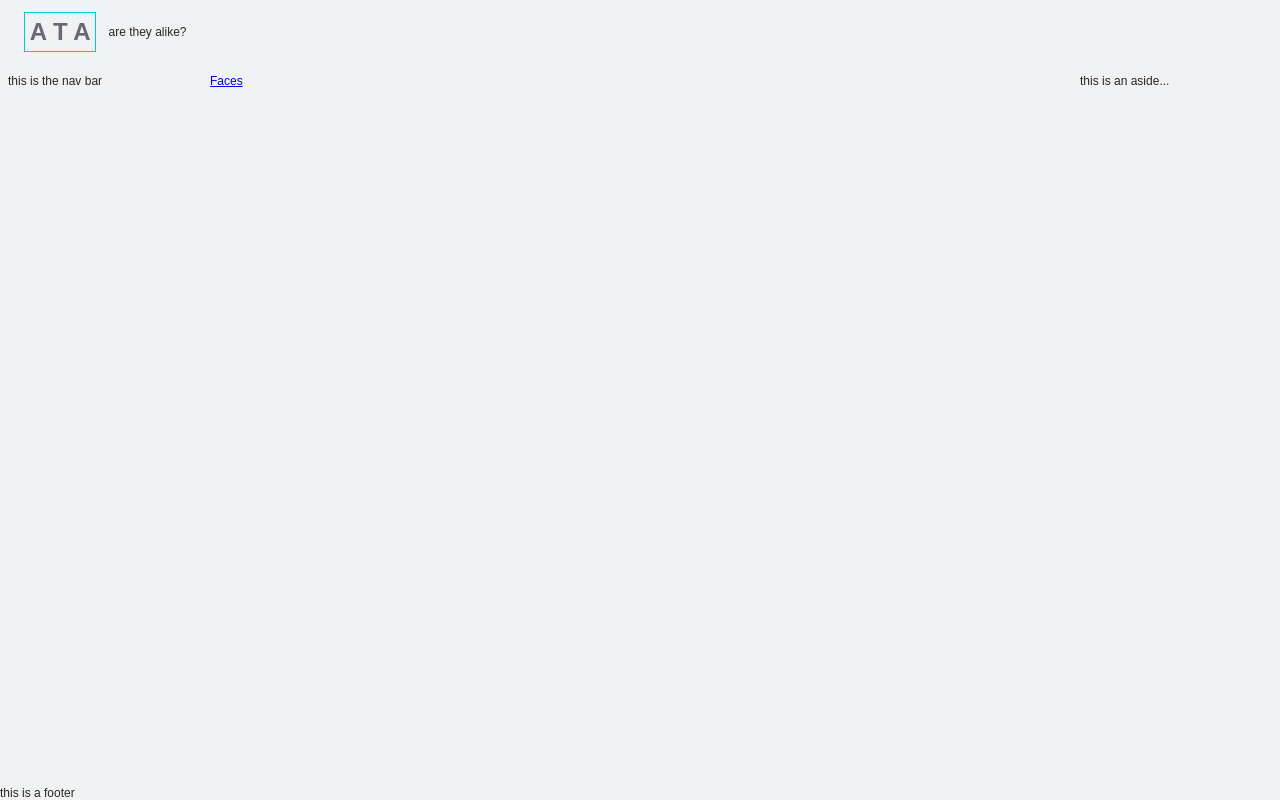
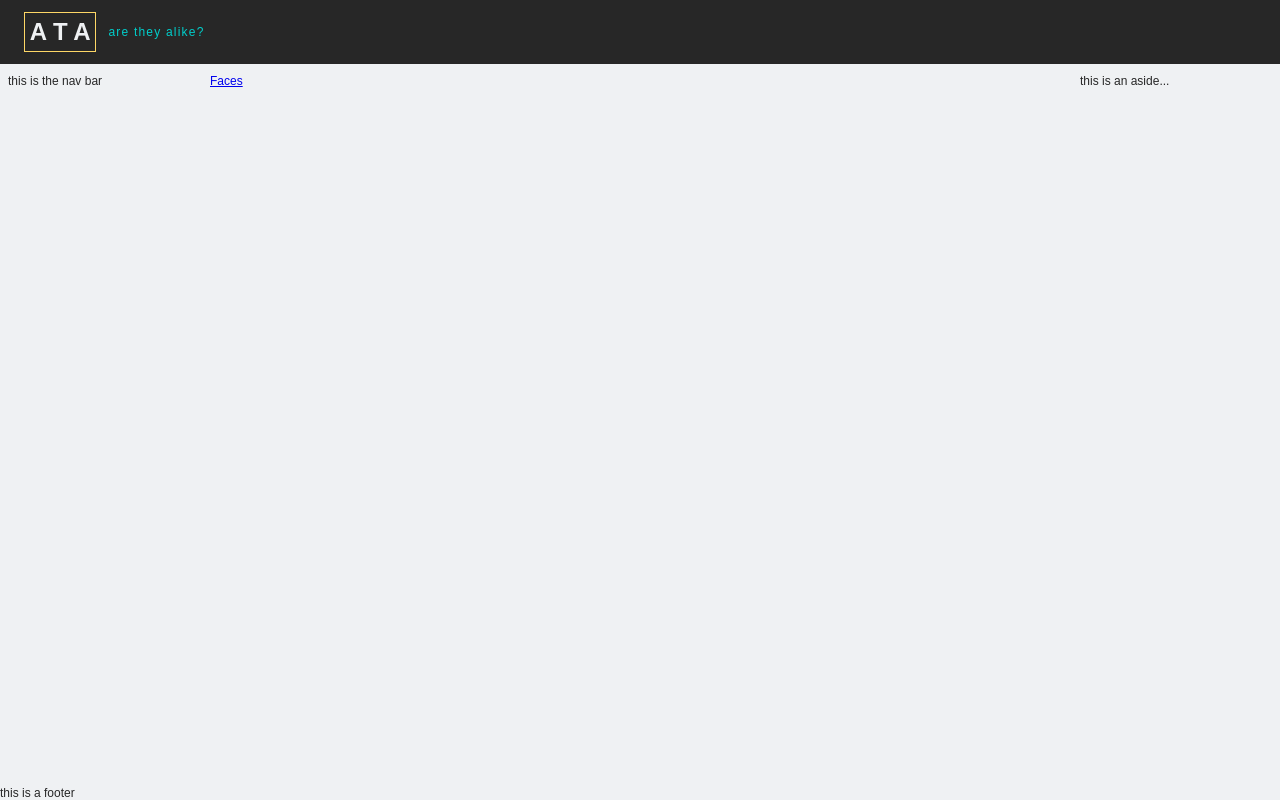
Before and after one commit to ACollectionOfAtoms/cara-front, a React (Create React App) app: page / in a window 1280 px wide. Built offline with nearby package versions, Linux system fonts and the light colour scheme.

Commit message:
CSS variables because fuck IE

```diff
--- a/src/components/Header/index.css
+++ b/src/components/Header/index.css
@@ -2,10 +2,17 @@
   padding: 0 1em;
   display: flex;
   align-items: center;
+  background-color: var(--theme-black);
+  color: var(--theme-white);
 }
 
 .header__label {
   padding: 0.2em;
-  border: 1px solid #00CECB;
+  border: 1px solid var(--theme-yellow);
   margin: 0.5em;
 }
+
+.header__sub-label {
+  color: var(--theme-blue);
+  letter-spacing: 0.1em;
+}
--- a/src/components/Header/index.js
+++ b/src/components/Header/index.js
@@ -4,7 +4,7 @@ import styles from "./index.css"
 
 export default () => (
   <header className="header">
-    <h1 className="header__label theme-grey">A T A</h1>
-    <p className="header__sub-label theme-black"> are they alike?</p>
+    <h1 className="header__label">A T A</h1>
+    <p className="header__sub-label"> are they alike?</p>
   </header>
 )
--- a/src/index.css
+++ b/src/index.css
@@ -1,7 +1,7 @@
 body {
   margin: 0;
   padding: 0;
-  font-family: sans-serif;
+  font-family: "Goudy Bookletter 1911", sans-serif;
   background-color: #EFF1F3;
   color: #272727;
   font-size: 12px;
--- a/src/styles/colors.css
+++ b/src/styles/colors.css
@@ -1,19 +1,7 @@
-.theme-black {
-  color: #272727;
+:root {
+  --theme-black: #272727;
+  --theme-yellow: #FED766;
+  --theme-blue: #00CECB;
+  --theme-grey: #696773;
+  --theme-white: #EFF1F3;
 }
-
-.theme-yellow {
-  color: #FED766;
-}
-
-.theme-blue {
-  color: #00CECB;
-}
-
-.theme-grey {
-  color: #696773;
-}
-
-.theme-white {
-  color: #EFF1F3;
-}
```
